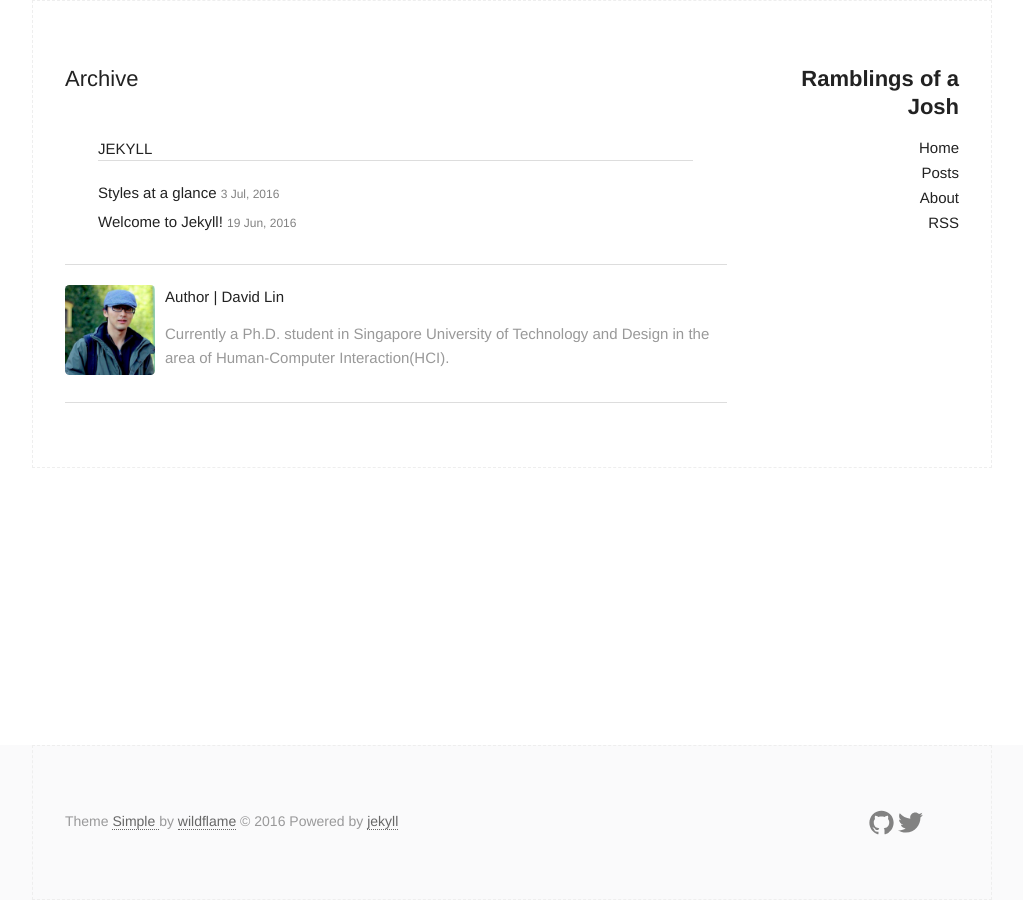
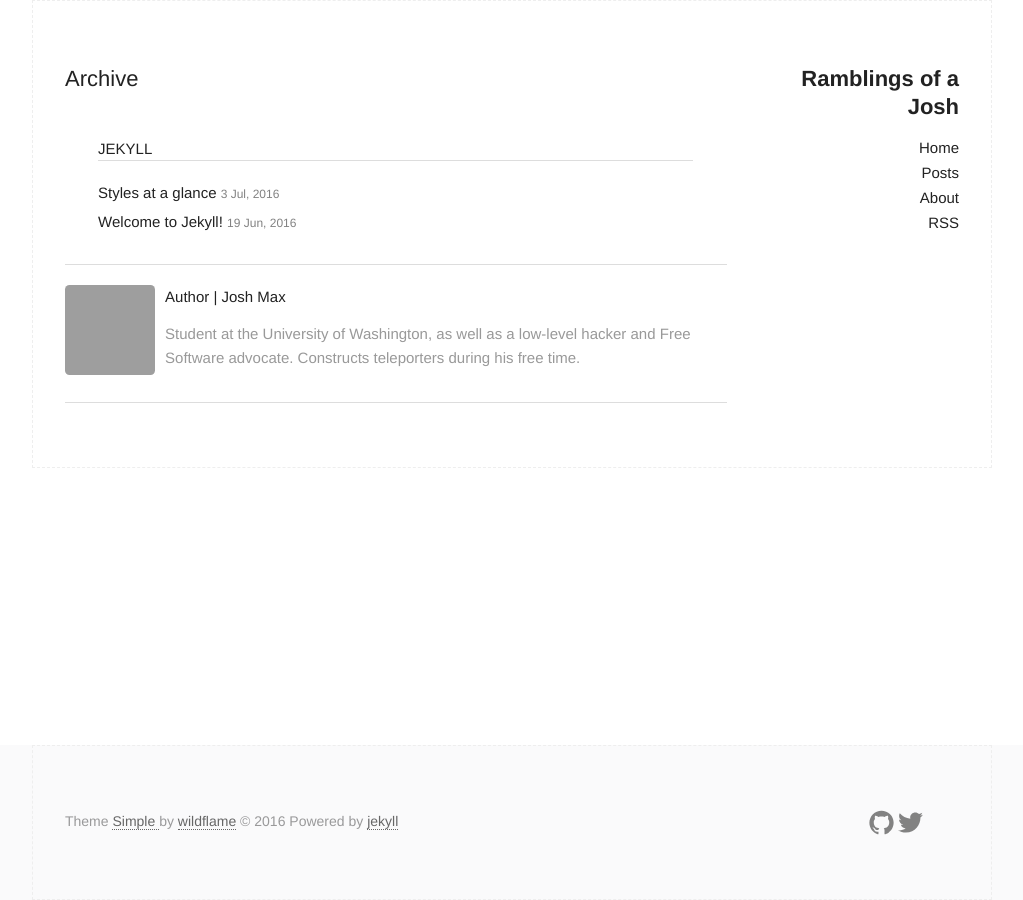
Before and after one commit to joshumax/joshumax.github.io, a Jekyll site: the page built from archive.html, in a window 1280 px wide. Shown: the whole page, without its empty margins (128-1151 px from the left). Built offline with Jekyll 4.4.1, drawn with Linux system fonts in a browser that asks for light colours; grey boxes are pictures that could not be loaded.

Commit message:
Changed some author info

```diff
--- a/_includes/author.html
+++ b/_includes/author.html
@@ -1,9 +1,9 @@
 <section class="author">
-  <div class="authorimage box" style="background: url({{site.baseurl}}/assets/img/Taffy.jpg)"></div>
+  <div class="authorimage box" style="background: url(https://avatars2.githubusercontent.com/u/1807142?v=3&s=96)"></div>
   <div class="authorinfo box">
-    <p>Author | David Lin</p>
+    <p>Author | Josh Max</p>
     <p class="bio">
-      Currently a Ph.D. student in Singapore University of Technology and Design in the area of Human-Computer Interaction(HCI).
+      Student at the University of Washington, as well as a low-level hacker and Free Software advocate. Constructs teleporters during his free time.
     </p>
   </div>
 </section>
```
Also changed, not shown: assets/img/Taffy.jpg (deleted).
